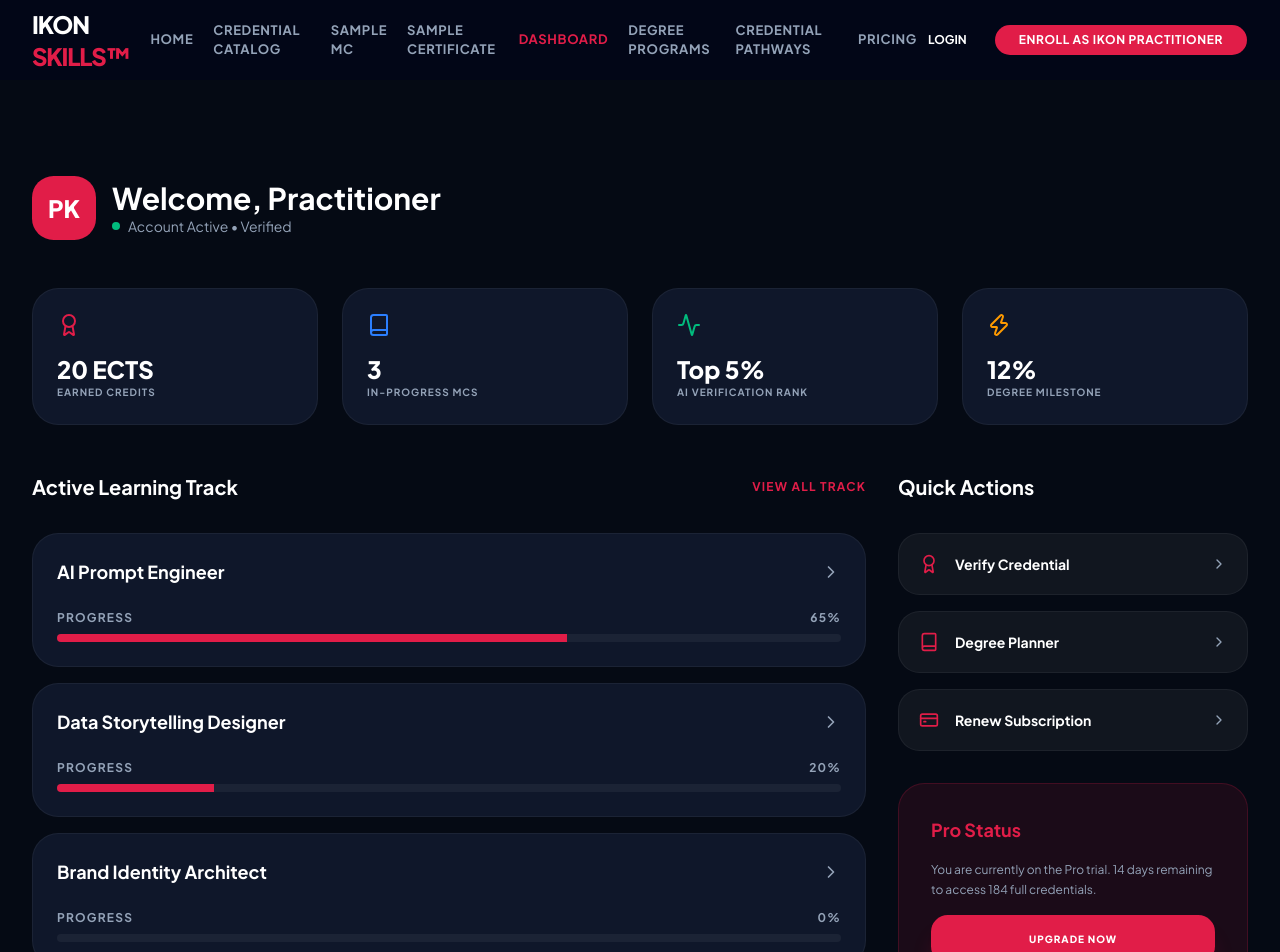
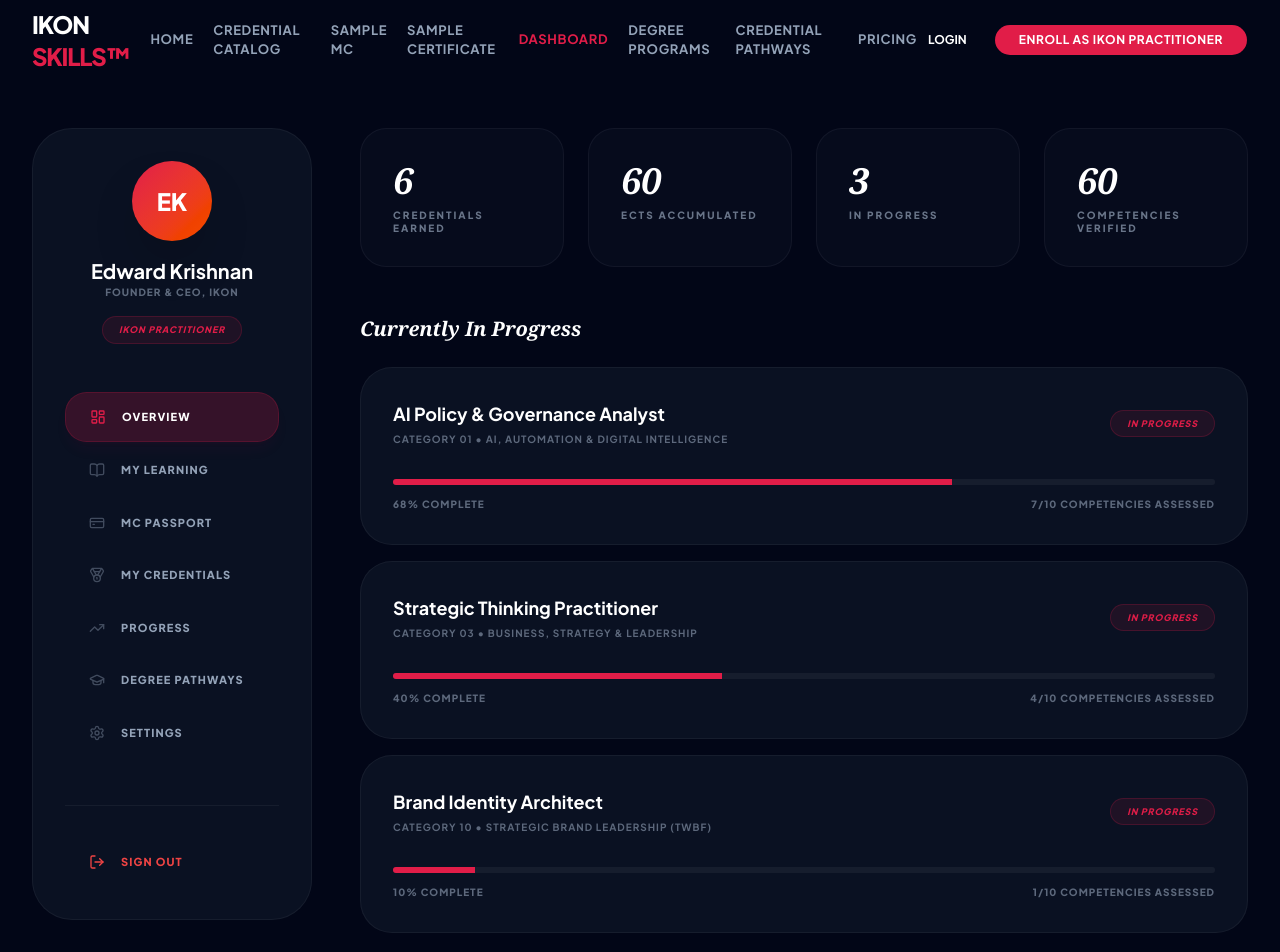
Before and after one commit to MD-Kayesur/lifechoicecoach-frontend-, a Next.js app: page /dashboard in a window 1280 px wide. Shown: the top 952 px of the page. Built offline with nearby package versions, Linux system fonts and the light colour scheme.

Commit message:
redesign dashboard layout with navigation sidebar and updated user metrics display

```diff
--- a/src/components/Dashboard.tsx
+++ b/src/components/Dashboard.tsx
@@ -1,71 +1,154 @@
 "use client";
 
 import CommonWrapper from "@/common/CommonWrapper";
-import { User, Award, Book, CreditCard, ChevronRight, Activity, Zap } from "lucide-react";
+import {
+    LayoutDashboard,
+    BookOpen,
+    CreditCard,
+    Award,
+    TrendingUp,
+    GraduationCap,
+    Settings,
+    LogOut,
+    CheckCircle2,
+    Clock,
+    Medal,
+    ChevronRight
+} from "lucide-react";
+import { useState } from "react";
 
 export const Dashboard = () => {
-    const stats = [
-        { label: "Earned Credits", val: "20 ECTS", icon: Award, color: "text-primary" },
-        { label: "In-Progress MCs", val: "3", icon: Book, color: "text-blue-500" },
-        { label: "AI Verification Rank", val: "Top 5%", icon: Activity, color: "text-emerald-500" },
-        { label: "Degree Milestone", val: "12%", icon: Zap, color: "text-amber-500" },
+    const [activeTab, setActiveTab] = useState("Overview");
+
+    const navItems = [
+        { label: "Overview", icon: LayoutDashboard },
+        { label: "My Learning", icon: BookOpen },
+        { label: "MC Passport", icon: CreditCard },
+        { label: "My Credentials", icon: Medal },
+        { label: "Progress", icon: TrendingUp },
+        { label: "Degree Pathways", icon: GraduationCap },
+        { label: "Settings", icon: Settings },
     ];
 
-    const currentCourses = [
-        { title: "AI Prompt Engineer", progress: 65, duration: "10h 30m" },
-        { title: "Data Storytelling Designer", progress: 20, duration: "15h" },
-        { title: "Brand Identity Architect", progress: 0, duration: "12h" },
+    const stats = [
+        { label: "Credentials Earned", val: "6" },
+        { label: "ECTS Accumulated", val: "60" },
+        { label: "In Progress", val: "3" },
+        { label: "Competencies Verified", val: "60" },
+    ];
+
+    const inProgress = [
+        {
+            title: "AI Policy & Governance Analyst",
+            category: "Category 01 • AI, Automation & Digital Intelligence",
+            progress: 68,
+            competencies: "7/10"
+        },
+        {
+            title: "Strategic Thinking Practitioner",
+            category: "Category 03 • Business, Strategy & Leadership",
+            progress: 40,
+            competencies: "4/10"
+        },
+        {
+            title: "Brand Identity Architect",
+            category: "Category 10 • Strategic Brand Leadership (TWBF)",
+            progress: 10,
+            competencies: "1/10"
+        },
+    ];
+
+    const earned = [
+        { name: "AI Prompt Engineer", ects: 10, eqf: 6 },
+        { name: "Generative AI Practitioner", ects: 10, eqf: 6 },
+        { name: "Responsible AI Practitioner", ects: 10, eqf: 7 },
+        { name: "Data Storytelling Designer", ects: 10, eqf: 6 },
+        { name: "AI Decision Support Analyst", ects: 10, eqf: 7 },
+        { name: "AI Workflow Automation Specialist", ects: 10, eqf: 6 },
     ];
 
     return (
-        <section className="py-24 bg-[#050a14] min-h-screen text-white">
-            <CommonWrapper className="max-w-[1440px] mx-auto">
-                <div className="flex flex-col md:flex-row justify-between items-start md:items-center gap-6 mb-12">
-                    <div className="flex items-center gap-4">
-                        <div className="w-16 h-16 rounded-2xl bg-primary flex items-center justify-center text-2xl font-black">PK</div>
+        <section className="bg-[#020617] min-h-screen text-white py-12 pb-24">
+            <CommonWrapper className="max-w-[1500px]">
+                <div className="grid lg:grid-cols-[280px_1fr] gap-12">
+
+                    {/* Sidebar */}
+                    <aside className="bg-[#0a1122] border border-white/5 rounded-[2.5rem] p-8 flex flex-col h-fit sticky top-28">
+                        <div className="space-y-6 mb-12">
+                            <div className="flex flex-col items-center text-center space-y-4">
+                                <div className="w-20 h-20 rounded-full bg-gradient-to-br from-primary to-orange-600 flex items-center justify-center text-2xl font-black shadow-2xl">EK</div>
                                 <div>
-                            <h1 className="text-3xl font-bold">Welcome, Practitioner</h1>
-                            <p className="text-muted-foreground text-sm flex items-center gap-2">
-                                <span className="w-2 h-2 rounded-full bg-emerald-500" /> Account Active • Verified
-                            </p>
+                                    <h2 className="text-xl font-bold">Edward Krishnan</h2>
+                                    <p className="text-[10px] text-muted-foreground font-black uppercase tracking-widest opacity-60">Founder & CEO, IKON</p>
+                                </div>
+                                <div className="px-4 py-1.5 rounded-full bg-primary/10 border border-primary/20 text-[9px] font-black text-primary uppercase tracking-widest italic">
+                                    IKON Practitioner
                                 </div>
                             </div>
                         </div>
 
-                <div className="grid md:grid-cols-2 lg:grid-cols-4 gap-6 mb-12">
-                    {stats.map((stat) => (
-                        <div key={stat.label} className="p-6 rounded-3xl bg-card border border-white/5 space-y-4">
-                            <stat.icon className={`${stat.color} w-6 h-6`} />
-                            <div>
-                                <div className="text-2xl font-black">{stat.val}</div>
-                                <div className="text-[10px] text-muted-foreground uppercase font-bold tracking-widest">{stat.label}</div>
+                        <nav className="space-y-1">
+                            {navItems.map((item) => (
+                                <button
+                                    key={item.label}
+                                    onClick={() => setActiveTab(item.label)}
+                                    className={`w-full flex items-center gap-4 px-6 py-4 rounded-2xl text-[11px] font-black uppercase tracking-widest transition-all ${activeTab === item.label ? "bg-primary/20 text-white border border-primary/20 shadow-lg shadow-primary/5" : "text-muted-foreground hover:bg-white/5 hover:text-white"}`}
+                                >
+                                    <item.icon size={16} className={activeTab === item.label ? "text-primary" : "opacity-40"} />
+                                    {item.label}
+                                </button>
+                            ))}
+                        </nav>
+
+                        <div className="mt-12 pt-8 border-t border-white/5">
+                            <button className="w-full flex items-center gap-4 px-6 py-4 rounded-2xl text-[11px] font-black uppercase tracking-widest text-[#ef4444] hover:bg-[#ef4444]/10 transition-all">
+                                <LogOut size={16} />
+                                Sign Out
+                            </button>
                         </div>
+                    </aside>
+
+                    {/* Main Content */}
+                    <main className="space-y-12">
+
+                        {/* Stats Grid */}
+                        <div className="grid grid-cols-2 lg:grid-cols-4 gap-6">
+                            {stats.map((stat, i) => (
+                                <div key={i} className="bg-[#0a1122]/50 border border-white/5 rounded-3xl p-8 space-y-2 hover:border-white/10 transition-all">
+                                    <div className="text-4xl font-black italic font-serif text-white">{stat.val}</div>
+                                    <div className="text-[10px] text-muted-foreground font-black uppercase tracking-[2px] leading-tight opacity-70">{stat.label}</div>
                                 </div>
                             ))}
                         </div>
 
-                <div className="grid lg:grid-cols-[1fr_350px] gap-8">
-                    {/* Learning Section */}
-                    <div className="space-y-8">
-                        <h2 className="text-xl font-bold flex items-center justify-between">
-                            Active Learning Track
-                            <button className="text-xs text-primary font-bold uppercase tracking-widest hover:underline transition-all">View All Track</button>
-                        </h2>
+                        {/* Currently In Progress */}
+                        <div className="space-y-6">
+                            <div className="flex items-center justify-between">
+                                <h2 className="text-xl font-bold font-serif italic">Currently In Progress</h2>
+                            </div>
+                            <div className="space-y-4">
+                                {inProgress.map((item, i) => (
+                                    <div key={i} className="bg-[#0a1122] border border-white/5 rounded-[2rem] p-8 group hover:border-white/20 transition-all relative overflow-hidden">
+                                        <div className="flex flex-col md:flex-row md:items-center justify-between gap-6 mb-8 relative z-10">
+                                            <div className="space-y-1">
+                                                <h3 className="text-lg font-bold group-hover:text-primary transition-colors">{item.title}</h3>
+                                                <p className="text-[10px] text-muted-foreground font-bold uppercase tracking-widest opacity-60">{item.category}</p>
+                                            </div>
+                                            <div className="flex items-center gap-2 px-4 py-1.5 rounded-full bg-primary/10 border border-primary/20 text-[9px] font-black text-primary uppercase tracking-widest italic shrink-0">
+                                                In Progress
+                                            </div>
+                                        </div>
 
-                        <div className="space-y-4">
-                            {currentCourses.map((course) => (
-                                <div key={course.title} className="p-6 rounded-3xl bg-card border border-white/5 hover:border-primary/20 transition-all cursor-pointer group">
-                                    <div className="flex justify-between items-center mb-6">
-                                        <h3 className="text-lg font-bold group-hover:text-primary transition-colors">{course.title}</h3>
-                                        <ChevronRight className="w-5 h-5 text-muted-foreground group-hover:text-white" />
+                                        <div className="space-y-3 relative z-10">
+                                            <div className="h-1.5 w-full bg-white/5 rounded-full overflow-hidden">
+                                                <div
+                                                    className="h-full bg-primary transition-all duration-1000 group-hover:shadow-[0_0_15px_rgba(225,29,72,0.5)]"
+                                                    style={{ width: `${item.progress}%` }}
+                                                />
                                             </div>
-                                    <div className="space-y-2">
-                                        <div className="flex justify-between text-xs font-bold text-muted-foreground uppercase tracking-widest">
-                                            <span>Progress</span>
-                                            <span>{course.progress}%</span>
-                                        </div>
-                                        <div className="h-2 w-full bg-white/5 rounded-full overflow-hidden">
-                                            <div className="h-full bg-primary transition-all duration-1000" style={{ width: `${course.progress}%` }} />
+                                            <div className="flex justify-between text-[10px] font-black uppercase tracking-widest text-muted-foreground opacity-60">
+                                                <span>{item.progress}% complete</span>
+                                                <span>{item.competencies} competencies assessed</span>
                                             </div>
                                         </div>
                                     </div>
@@ -73,33 +156,36 @@
                             </div>
                         </div>
 
-                    {/* Sidebar / Quick Actions */}
-                    <div className="space-y-8">
-                        <h2 className="text-xl font-bold">Quick Actions</h2>
-                        <div className="grid gap-4">
-                            {[
-                                { label: "Verify Credential", icon: Award },
-                                { label: "Degree Planner", icon: Book },
-                                { label: "Renew Subscription", icon: CreditCard },
-                            ].map(ax => (
-                                <button key={ax.label} className="flex items-center justify-between p-5 rounded-2xl bg-white/5 border border-white/5 hover:bg-white/10 transition-all group">
-                                    <div className="flex items-center gap-4">
-                                        <ax.icon className="w-5 h-5 text-primary" />
-                                        <span className="text-sm font-bold">{ax.label}</span>
+                        {/* Earned Credentials */}
+                        <div className="space-y-6 pt-8">
+                            <h2 className="text-xl font-bold font-serif italic">Earned Credentials • IKON SKILLS™ Passport</h2>
+                            <div className="grid md:grid-cols-2 lg:grid-cols-3 gap-6">
+                                {earned.map((item, i) => (
+                                    <div key={i} className="bg-[#0a1122] border border-white/5 rounded-[2rem] p-8 space-y-6 group hover:border-primary/40 transition-all relative overflow-hidden text-center hover:-translate-y-1">
+                                        <div className="absolute inset-0 bg-gradient-to-t from-primary/5 to-transparent opacity-0 group-hover:opacity-100 transition-opacity" />
+
+                                        <div className="relative z-10 flex flex-col items-center space-y-4">
+                                            <div className="w-12 h-12 rounded-full bg-white/5 flex items-center justify-center group-hover:scale-110 transition-transform duration-500">
+                                                <Medal className="text-primary" size={24} />
                                             </div>
-                                    <ChevronRight className="w-4 h-4 text-muted-foreground" />
+                                            <div className="space-y-1">
+                                                <h4 className="font-bold text-sm leading-tight min-h-[40px] flex items-center justify-center">{item.name}</h4>
+                                                <div className="flex items-center justify-center gap-3">
+                                                    <span className="text-[10px] text-primary font-black uppercase tracking-widest">{item.ects} ECTS</span>
+                                                    <span className="text-[10px] text-muted-foreground font-black uppercase tracking-widest opacity-40">•</span>
+                                                    <span className="text-[10px] text-white/60 font-black uppercase tracking-widest">EQF {item.eqf}</span>
+                                                </div>
+                                            </div>
+                                            <button className="text-[9px] font-black text-white/40 group-hover:text-primary uppercase tracking-[2px] pt-2 flex items-center gap-2 transition-colors">
+                                                View Certificate <ChevronRight size={10} />
                                             </button>
+                                        </div>
+                                    </div>
                                 ))}
                             </div>
+                        </div>
 
-                        <div className="p-8 rounded-3xl bg-primary/10 border border-primary/20 space-y-4">
-                            <h3 className="text-lg font-bold text-primary">Pro Status</h3>
-                            <p className="text-xs text-muted-foreground leading-relaxed">
-                                You are currently on the Pro trial. 14 days remaining to access 184 full credentials.
-                            </p>
-                            <button className="w-full h-12 rounded-xl bg-primary text-white text-[10px] font-black uppercase tracking-widest shadow-xl shadow-primary/20">Upgrade Now</button>
-                        </div>
-                    </div>
+                    </main>
                 </div>
             </CommonWrapper>
         </section>
```
Lines whose indentation alone changed are shown as unchanged.
